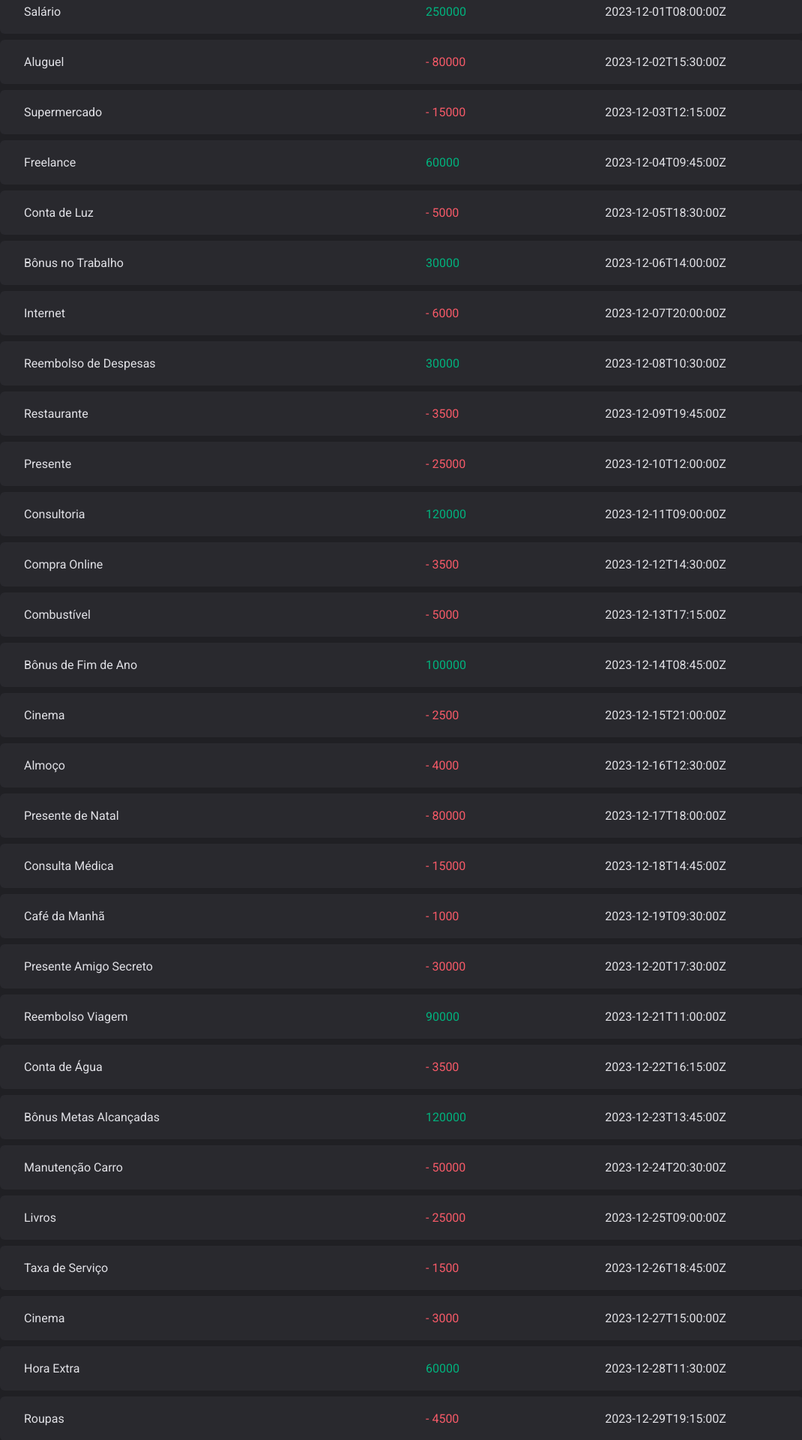
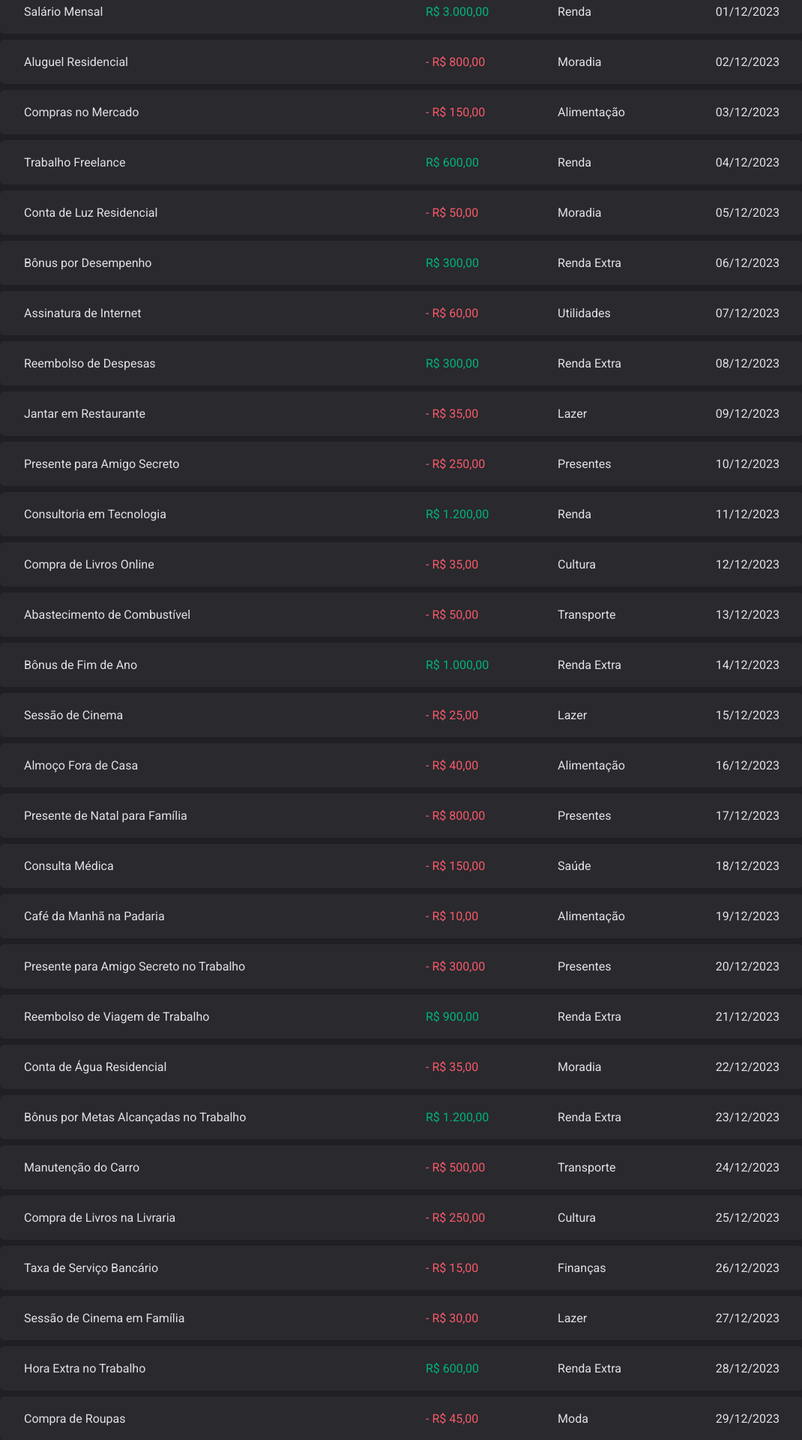
Before and after one commit to AlanTomaiz/dt.money, a React (Vite) app: page / in a window 1280 px wide. Shown: the part 420-2340 px from the top of the page at 75% size, without its empty margins (104-1174 px from the left). Built offline with nearby package versions, Linux system fonts and the light colour scheme; data requests are answered from the project's data file.

Commit message:
fetch: add formatter util

```diff
--- a/server.json
+++ b/server.json
@@ -2,51 +2,58 @@
   "transactions": [
     {
       "id": "1a9d5a5b-7c5d-4f76-8d21-7e24ac05a3a1",
-      "description": "Salário",
-      "price": 250000,
+      "description": "Salário Mensal",
+      "price": 300000,
       "type": "income",
+      "category": "Renda",
       "createdAt": "2023-12-01T08:00:00Z"
     },
     {
       "id": "2c1f0b8e-15a7-4b88-8b84-c8e3a9b4e58d",
-      "description": "Aluguel",
+      "description": "Aluguel Residencial",
       "price": 80000,
       "type": "outcome",
+      "category": "Moradia",
       "createdAt": "2023-12-02T15:30:00Z"
     },
     {
       "id": "3e4a95c7-3b75-4a1a-8361-6d651456d789",
-      "description": "Supermercado",
+      "description": "Compras no Mercado",
       "price": 15000,
       "type": "outcome",
+      "category": "Alimentação",
       "createdAt": "2023-12-03T12:15:00Z"
     },
     {
       "id": "4f96b3d2-8a93-4ea1-9746-51a9e15e0c4f",
-      "description": "Freelance",
+      "description": "Trabalho Freelance",
       "price": 60000,
       "type": "income",
+      "category": "Renda",
       "createdAt": "2023-12-04T09:45:00Z"
     },
     {
       "id": "5bb1788d-8323-4718-aa71-0db6cc1ae496",
-      "description": "Conta de Luz",
+      "description": "Conta de Luz Residencial",
       "price": 5000,
       "type": "outcome",
+      "category": "Moradia",
       "createdAt": "2023-12-05T18:30:00Z"
     },
     {
       "id": "6d42cb3c-aa94-41b5-9c0f-41a0eabec816",
-      "description": "Bônus no Trabalho",
+      "description": "Bônus por Desempenho",
       "price": 30000,
       "type": "income",
+      "category": "Renda Extra",
       "createdAt": "2023-12-06T14:00:00Z"
     },
     {
       "id": "7f8dc50b-96ec-4d20-8d5a-b4e61c7d0cf3",
-      "description": "Internet",
+      "description": "Assinatura de Internet",
       "price": 6000,
       "type": "outcome",
+      "category": "Utilidades",
       "createdAt": "2023-12-07T20:00:00Z"
     },
     {
@@ -54,41 +61,47 @@
       "description": "Reembolso de Despesas",
       "price": 30000,
       "type": "income",
+      "category": "Renda Extra",
       "createdAt": "2023-12-08T10:30:00Z"
     },
     {
       "id": "9c67a743-2b89-4e48-b19a-44608e9b9e9a",
-      "description": "Restaurante",
+      "description": "Jantar em Restaurante",
       "price": 3500,
       "type": "outcome",
+      "category": "Lazer",
       "createdAt": "2023-12-09T19:45:00Z"
     },
     {
       "id": "10e76f45-9c08-4284-aa52-692ea6f65428",
-      "description": "Presente",
+      "description": "Presente para Amigo Secreto",
       "price": 25000,
       "type": "outcome",
+      "category": "Presentes",
       "createdAt": "2023-12-10T12:00:00Z"
     },
     {
       "id": "11d309f1-d3bf-46cb-8b33-ff986f894585",
-      "description": "Consultoria",
+      "description": "Consultoria em Tecnologia",
       "price": 120000,
       "type": "income",
+      "category": "Renda",
       "createdAt": "2023-12-11T09:00:00Z"
     },
     {
       "id": "12b8dd8a-5c9d-4b07-a517-b308a3a4d33c",
-      "description": "Compra Online",
+      "description": "Compra de Livros Online",
       "price": 3500,
       "type": "outcome",
+      "category": "Cultura",
       "createdAt": "2023-12-12T14:30:00Z"
     },
     {
       "id": "13d02ef3-0f0b-44cd-9507-1f439c5ac24a",
-      "description": "Combustível",
+      "description": "Abastecimento de Combustível",
       "price": 5000,
       "type": "outcome",
+      "category": "Transporte",
       "createdAt": "2023-12-13T17:15:00Z"
     },
     {
@@ -96,27 +109,31 @@
       "description": "Bônus de Fim de Ano",
       "price": 100000,
       "type": "income",
+      "category": "Renda Extra",
       "createdAt": "2023-12-14T08:45:00Z"
     },
     {
       "id": "15c1d3e8-40b9-4940-a2c5-bb632c1c5a8a",
-      "description": "Cinema",
+      "description": "Sessão de Cinema",
       "price": 2500,
       "type": "outcome",
+      "category": "Lazer",
       "createdAt": "2023-12-15T21:00:00Z"
     },
     {
       "id": "16e8041c-e02b-43fc-bc34-20a37ce4a0ce",
-      "description": "Almoço",
+      "description": "Almoço Fora de Casa",
       "price": 4000,
       "type": "outcome",
+      "category": "Alimentação",
       "createdAt": "2023-12-16T12:30:00Z"
     },
     {
       "id": "17a437ef-5094-4eb7-9a72-c345582fde6b",
-      "description": "Presente de Natal",
+      "description": "Presente de Natal para Família",
       "price": 80000,
       "type": "outcome",
+      "category": "Presentes",
       "createdAt": "2023-12-17T18:00:00Z"
     },
     {
@@ -124,90 +141,103 @@
       "description": "Consulta Médica",
       "price": 15000,
       "type": "outcome",
+      "category": "Saúde",
       "createdAt": "2023-12-18T14:45:00Z"
     },
     {
       "id": "19dbf551-2ecb-4f0e-b4ab-903098049468",
-      "description": "Café da Manhã",
+      "description": "Café da Manhã na Padaria",
       "price": 1000,
       "type": "outcome",
+      "category": "Alimentação",
       "createdAt": "2023-12-19T09:30:00Z"
     },
     {
       "id": "20a2aefd-1c6d-46cf-b3f1-99057e9df7d5",
-      "description": "Presente Amigo Secreto",
+      "description": "Presente para Amigo Secreto no Trabalho",
       "price": 30000,
       "type": "outcome",
+      "category": "Presentes",
       "createdAt": "2023-12-20T17:30:00Z"
     },
     {
       "id": "21be5364-e5f1-4a29-bef5-1f8bf5c4778f",
-      "description": "Reembolso Viagem",
+      "description": "Reembolso de Viagem de Trabalho",
       "price": 90000,
       "type": "income",
+      "category": "Renda Extra",
       "createdAt": "2023-12-21T11:00:00Z"
     },
     {
       "id": "22d7f0e5-68e2-4c56-82a9-42d65350731a",
-      "description": "Conta de Água",
+      "description": "Conta de Água Residencial",
       "price": 3500,
       "type": "outcome",
+      "category": "Moradia",
       "createdAt": "2023-12-22T16:15:00Z"
     },
     {
       "id": "23aa2d26-0f17-4292-8aeb-65c271448251",
-      "description": "Bônus Metas Alcançadas",
+      "description": "Bônus por Metas Alcançadas no Trabalho",
       "price": 120000,
       "type": "income",
+      "category": "Renda Extra",
       "createdAt": "2023-12-23T13:45:00Z"
     },
     {
       "id": "24c2fbdb-c071-429b-81b5-c53a84885c29",
-      "description": "Manutenção Carro",
+      "description": "Manutenção do Carro",
       "price": 50000,
       "type": "outcome",
+      "category": "Transporte",
       "createdAt": "2023-12-24T20:30:00Z"
     },
     {
       "id": "25fca6c4-487b-47b5-9d52-879d785d7f6b",
-      "description": "Livros",
+      "description": "Compra de Livros na Livraria",
       "price": 25000,
       "type": "outcome",
+      "category": "Cultura",
       "createdAt": "2023-12-25T09:00:00Z"
     },
     {
       "id": "26d9a8cf-ff3a-4f8e-ae24-8924ee36b535",
-      "description": "Taxa de Serviço",
+      "description": "Taxa de Serviço Bancário",
       "price": 1500,
       "type": "outcome",
+      "category": "Finanças",
       "createdAt": "2023-12-26T18:45:00Z"
     },
     {
       "id": "27e6a1d1-8d86-4c68-98c0-f4245c0d4685",
-      "description": "Cinema",
+      "description": "Sessão de Cinema em Família",
       "price": 3000,
       "type": "outcome",
+      "category": "Lazer",
       "createdAt": "2023-12-27T15:00:00Z"
     },
     {
       "id": "28c25f1a-5e06-475f-91d9-74ec1b85ea3c",
-      "description": "Hora Extra",
+      "description": "Hora Extra no Trabalho",
       "price": 60000,
       "type": "income",
+      "category": "Renda Extra",
       "createdAt": "2023-12-28T11:30:00Z"
     },
     {
       "id": "29f186a4-7a20-4c3f-b7a7-c3b8b57b4979",
-      "description": "Roupas",
+      "description": "Compra de Roupas",
       "price": 4500,
       "type": "outcome",
+      "category": "Moda",
       "createdAt": "2023-12-29T19:15:00Z"
     },
     {
       "id": "30c8a07e-736a-46c2-8dbb-3f4dd45aa0bd",
-      "description": "Bônus Produtividade",
+      "description": "Bônus por Produtividade",
       "price": 80000,
       "type": "income",
+      "category": "Renda Extra",
       "createdAt": "2023-12-30T14:30:00Z"
     }
   ]
--- a/src/components/Summary/index.tsx
+++ b/src/components/Summary/index.tsx
@@ -1,5 +1,6 @@
 import { ArrowCircleDown, ArrowCircleUp, CurrencyDollar } from 'phosphor-react'
 import { useTransactions } from '../../contexts/Transactions'
+import { priceFormatter } from '../../utils/formater'
 import { SummaryBox, SummaryContainer } from './styles'
 
 export function Summary() {
@@ -31,7 +32,7 @@ export function Summary() {
           <span>Entradas</span>
           <ArrowCircleUp size={32} color="#00b37e" />
         </header>
-        <strong>{summary.income}</strong>
+        <strong>{priceFormatter.format(summary.income / 100)}</strong>
       </SummaryBox>
 
       <SummaryBox>
@@ -39,7 +40,7 @@ export function Summary() {
           <span>Saidas</span>
           <ArrowCircleDown size={32} color="#f75a68" />
         </header>
-        <strong>{summary.outcome}</strong>
+        <strong>{priceFormatter.format(summary.outcome / 100)}</strong>
       </SummaryBox>
 
       <SummaryBox variant="green">
@@ -47,7 +48,7 @@ export function Summary() {
           <span>Total</span>
           <CurrencyDollar size={32} color="#fff" />
         </header>
-        <strong>{summary.total}</strong>
+        <strong>{priceFormatter.format(summary.total / 100)}</strong>
       </SummaryBox>
     </SummaryContainer>
   )
--- a/src/pages/Transactions/index.tsx
+++ b/src/pages/Transactions/index.tsx
@@ -1,6 +1,7 @@
 import { Header } from '../../components/Header'
 import { Summary } from '../../components/Summary'
 import { useTransactions } from '../../contexts/Transactions'
+import { dateFormatter, priceFormatter } from '../../utils/formater'
 import { SearchForm } from './components/SearchForm'
 import {
   PriceHighlight,
@@ -25,11 +26,11 @@ export function Transactions() {
                 <td width="50%">{transaction.description}</td>
                 <td>
                   <PriceHighlight variant={transaction.type}>
-                    {transaction.price}
+                    {priceFormatter.format(transaction.price / 100)}
                   </PriceHighlight>
                 </td>
                 <td>{transaction.category}</td>
-                <td>{transaction.createdAt}</td>
+                <td>{dateFormatter.format(new Date(transaction.createdAt))}</td>
               </tr>
             ))}
           </tbody>
--- a/src/pages/Transactions/styles.ts
+++ b/src/pages/Transactions/styles.ts
@@ -25,6 +25,7 @@ export const TransactionsTable = styled.table`
     &:last-child {
       border-top-right-radius: 6px;
       border-bottom-right-radius: 6px;
+      text-align: right;
     }
   }
 `
--- /dev/null
+++ b/src/utils/formater.ts
@@ -0,0 +1,6 @@
+export const dateFormatter = new Intl.DateTimeFormat('pt-br')
+
+export const priceFormatter = new Intl.NumberFormat('pt-br', {
+  style: 'currency',
+  currency: 'BRL',
+})
```
